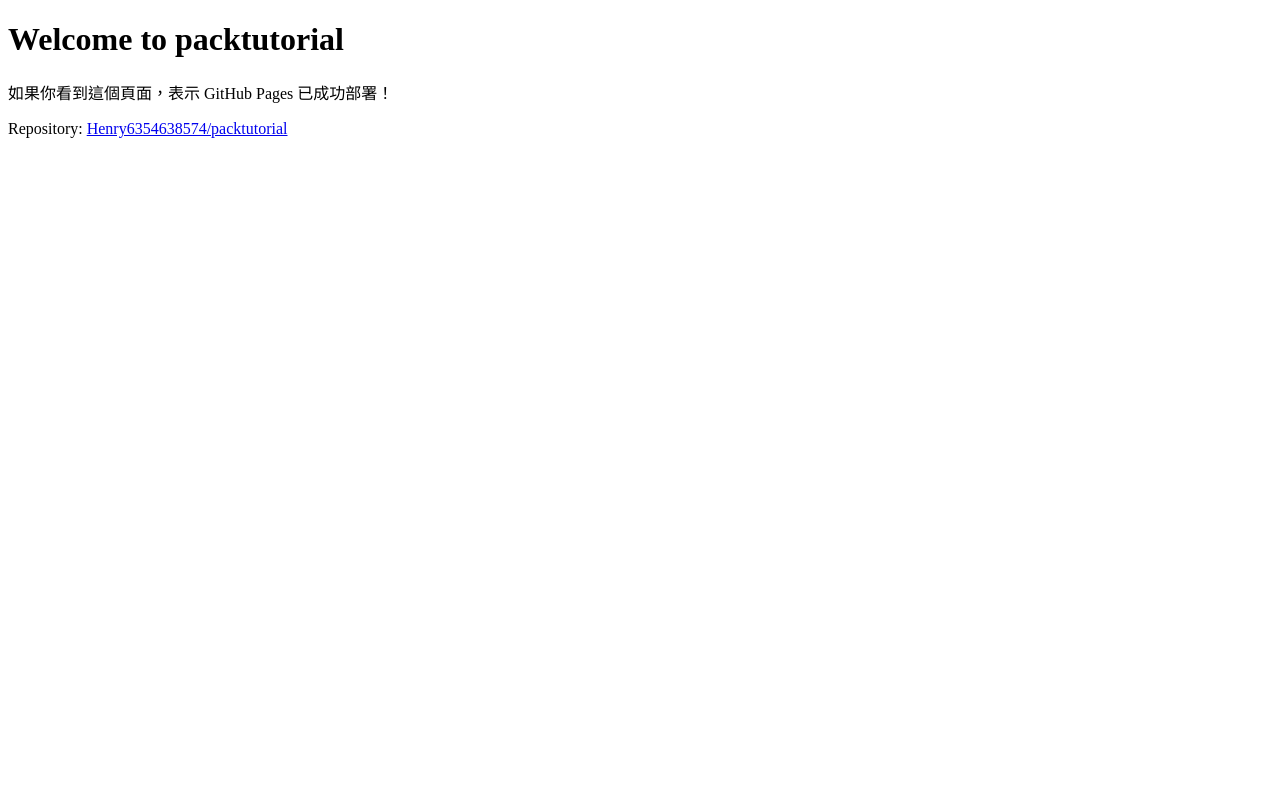
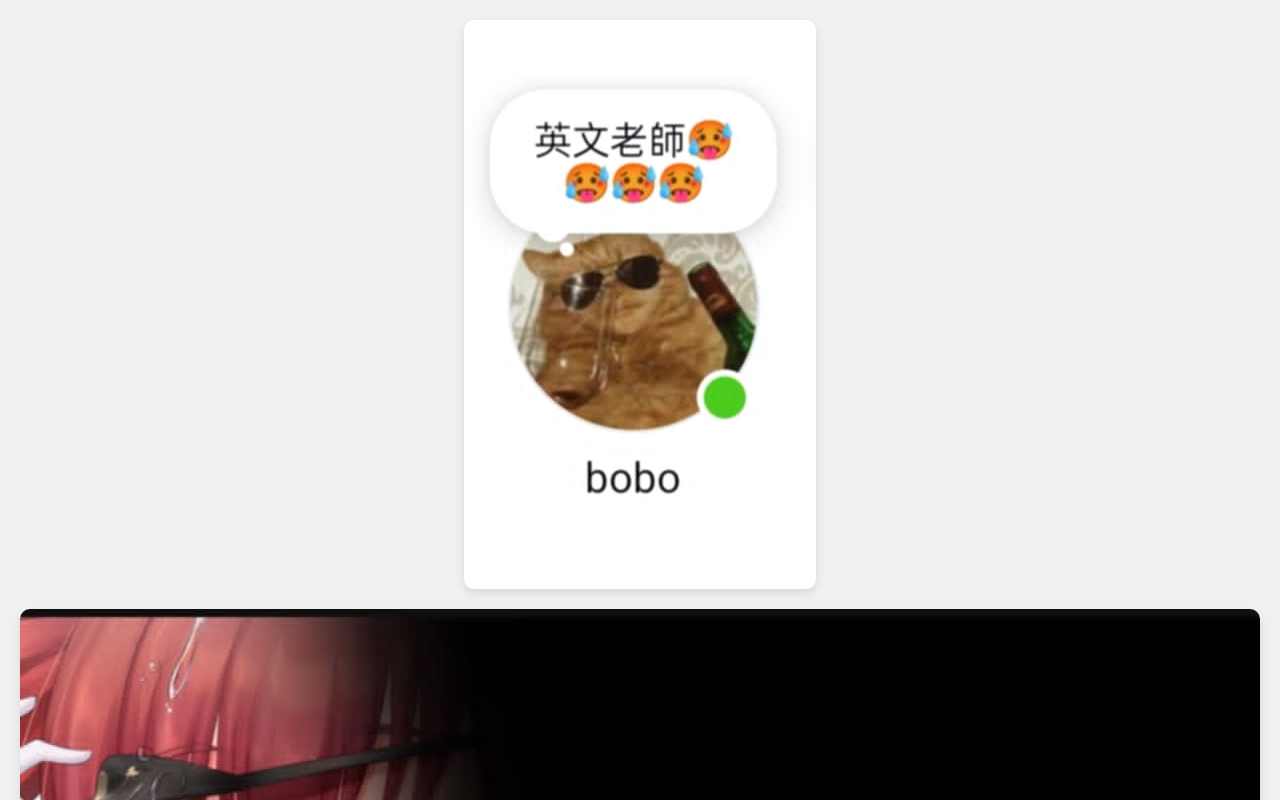
Before and after one commit to Henry6354638574/packtutorial, a plain HTML site: page index.html in a window 1280 px wide. Shown: the top 800 px of the page. Drawn offline with Linux system fonts and the light colour scheme.

Commit message:
Revert index.html to previous layout

```diff
--- a/index.html
+++ b/index.html
@@ -1,13 +1,32 @@
-<!doctype html>
-<html lang="zh-Hant">
+<!DOCTYPE html>
+<html lang="zh-TW">
 <head>
-  <meta charset="utf-8" />
-  <meta name="viewport" content="width=device-width,initial-scale=1" />
-  <title>packtutorial</title>
+    <meta charset="UTF-8">
+    <meta name="viewport" content="width=device-width, initial-scale=1.0">
+    <title>我的圖片網頁</title>
+    <style>
+        body {
+            display: flex;
+            flex-direction: column; /* 讓圖片垂直排列 */
+            align-items: center;    /* 居中對齊 */
+            background-color: #f0f0f0;
+            margin: 0;
+            padding: 20px;
+        }
+        img {
+            max-width: 100%;       /* 確保圖片不超出螢幕 */
+            height: auto;
+            margin-bottom: 20px;   /* 兩張圖片之間的間距 */
+            border-radius: 10px;   /* 圓角效果，可刪除 */
+            box-shadow: 0 4px 8px rgba(0,0,0,0.1); /* 陰影效果 */
+        }
+    </style>
 </head>
 <body>
-  <h1>Welcome to packtutorial</h1>
-  <p>如果你看到這個頁面，表示 GitHub Pages 已成功部署！</p>
-  <p>Repository: <a href="https://github.com/Henry6354638574/packtutorial">Henry6354638574/packtutorial</a></p>
+
+    <img src="848.png" alt="bobo">
+
+    <img src="5565.png" alt="哇操">
+
 </body>
 </html>
```
